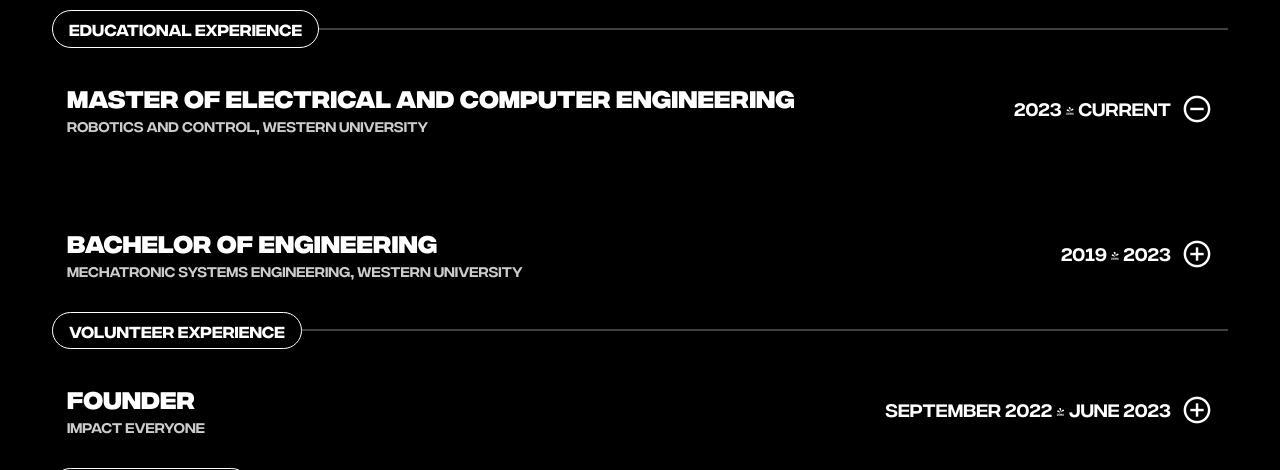
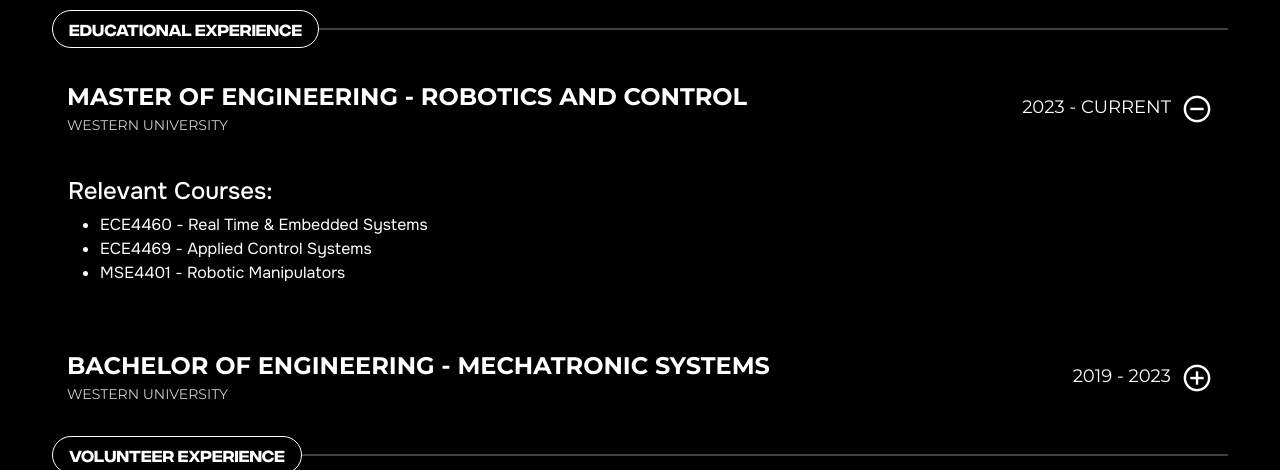
Before and after one commit to JustinChuangGit/PortfolioWebsite, a React (Create React App) app: page / in a window 1280 px wide. Both pictures are taken after a click on the element 640 px from the left and 1453 px from the top of the page. Shown: the part 1346-1816 px from the top of the page. Built offline with nearby package versions, Linux system fonts and the light colour scheme; no server answers; the database is empty.

Commit message:
Experences added. Copied from Linkedin

```diff
--- a/src/screens/home/components/experiencesSection/ExpandableSection.css
+++ b/src/screens/home/components/experiencesSection/ExpandableSection.css
@@ -1,3 +1,5 @@
+@import url('https://fonts.googleapis.com/css2?family=Montserrat:wght@400;700&display=swap');
+
 
 .expandable-section {
   background-color: #000; /* Replace with your preferred background color */
@@ -5,6 +7,8 @@
   padding: 15px;
   cursor: pointer;
   border: none; /* Remove border */
+  font-family: 'Montserrat', sans-serif; /* Apply the Montserrat font family */
+  text-transform: uppercase;
 }
 
 .expandable-section:hover {
@@ -54,6 +58,7 @@
   background-color: #000; /* Match this to your preferred background color */
   color: #fff; /* Ensure text color is still readable */
   font-family: 'Onest', sans-serif; /* Apply the Onest font family */
+  text-align: start;
 }
 
 .card {
--- a/src/screens/home/components/experiencesSection/ExperiencesSection.js
+++ b/src/screens/home/components/experiencesSection/ExperiencesSection.js
@@ -12,19 +12,35 @@
         <hr />
       </div>
       <ExpandableSection
-        title="Master of Electrical and Computer Engineering"
-        location="Robotics and Control, Western University"
+        title="Master of Engineering - Robotics and Control"
+        location="Western University"
         years="2023 - Current"
       >
-        {/* Add any additional information here if needed */}
+        <h4>Relevant Courses:</h4>
+        <ul>
+            <li>ECE4460 - Real Time & Embedded Systems</li>
+            <li>ECE4469 - Applied Control Systems</li>
+            <li>MSE4401 - Robotic Manipulators</li>
+        </ul>
+
       </ExpandableSection>
 
       <ExpandableSection
-        title="Bachelor of Engineering"
-        location="Mechatronic Systems Engineering, Western University"
+        title="Bachelor of Engineering - Mechatronic Systems"
+        location="Western University"
         years="2019 - 2023"
       >
-        {/* Add any additional information here if needed */}
+        <h4>Relevant Courses:</h4>
+        <ul>
+            <li>ECE9039 - Machine Learning</li>
+            <li>ECE9047 - Sensor Networks & Embedded Systems</li>
+            <li>ECE9069 - Hacking</li>
+            <li>ECE9156 - Autonomous Robotics</li>
+            <li>ECE9021 - Image Processing</li>
+            <li>ECE9031 - Advanced Digital Signal Processing</li>
+            <li>ECE9014 - Data Management & application</li>
+        </ul>
+
       </ExpandableSection>
 
       <div className="header-container">
@@ -37,10 +53,10 @@
         years="September 2022 - June 2023"
       >
         <ul>
-          <li>Donated over $20k to animal sanctuaries, homeless shelters, charities, people in need and more.</li>
-          <li>Led a team of nine people to achieve break-even in the first eight months.</li>
-          <li>Developed partnerships with major brands, such as The Keg Steakhouse Bar and Grill, Food Basics, Home Hardware, United Canada, One Tree Planted, and more.</li>
-          <li>Developed business relationships with manufacturers in various parts of Asia.</li>
+            <li>Donated over $20k to animal sanctuaries, homeless shelters, charities, people in need and more</li>
+            <li>Led a team of nine people to achieve break-even in the first eight months</li>
+            <li>Developed partnerships with major brands, such as The Keg Steakhouse Bar and Grill, Food Basics, Home Hardware, United Canada, One Tree Planted and more</li>
+            <li>Developed business relationships with manufacturers in various parts of Asia</li>
         </ul>
       </ExpandableSection>
 
@@ -53,7 +69,14 @@
         location="Western Baja SAE"
         years="Jun 2018 - Dec 2019"
       >
-        {/* Add any additional information here if needed */}
+        <ul>
+            <li>Leading the development and manufacturing of Western Baja SAE’s first fully custom gearbox, first electronic continuously variable transmission, and first four-wheel drive car</li>
+            <li>Developed corporate sponsor relationships with major companies like Red Bull, Gene Haas, and Magna, increasing revenues by 114% (to $83k) in eight months</li>
+            <li>Increased team membership by over 84% (to 83) from the previous year</li>
+            <li>Facilitated change by actively providing opportunities to women in engineering increasing team gender diversity from 7% to 23%</li>
+            <li>Elected Project Fund Delegate by all Western Engineering Teams to help distribute over $180k in funding to enable experiential learning for all clubs and teams within the faculty</li>
+        </ul>
+
       </ExpandableSection>
 
       <ExpandableSection
@@ -61,7 +84,15 @@
         location="SafeRoads Engineering"
         years="April 2020 - August 2022"
       >
-        {/* Add any additional information here if needed */}
+        <ul>
+            <li>Collaborated with industry experts to develop creative roadside safety products that save lives worldwide</li>
+            <li>Conducted 45+ full scale crash tests to collect data and test the effectiveness of various roadside safety products</li>
+            <li>Worked with the Ontario Provincial Police to help facilitate and provide expert advice with forensic crash testing</li>
+            <li>Prepared and instrumented crash vehicles with highly technical equipment</li>
+            <li>Developed mechatronic systems to safely and successfully conduct crash tests</li>
+            <li>Developed software with Flutter and Python to reduce the crash test data retrieval and processing time by about 90%</li>
+        </ul>
+
       </ExpandableSection>
     </Container>
   );
```
